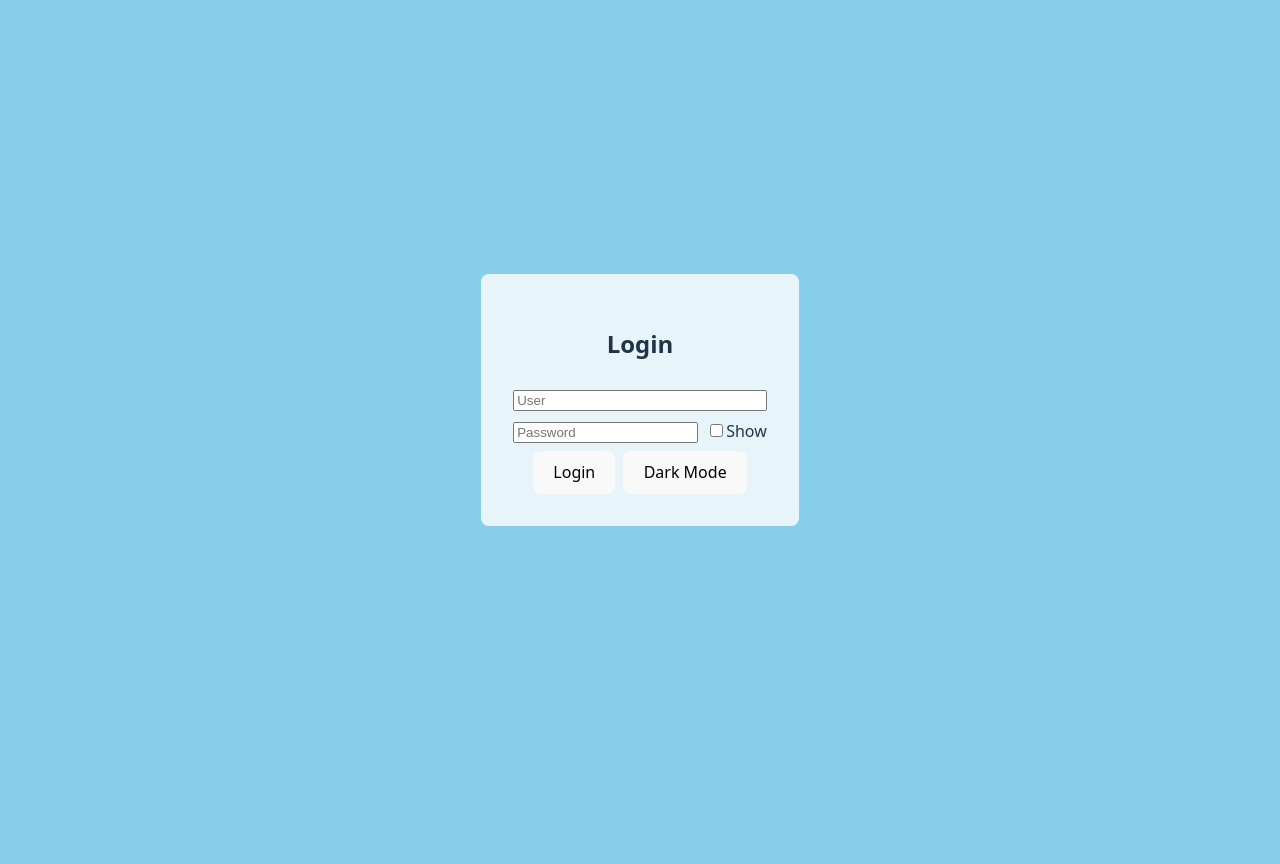
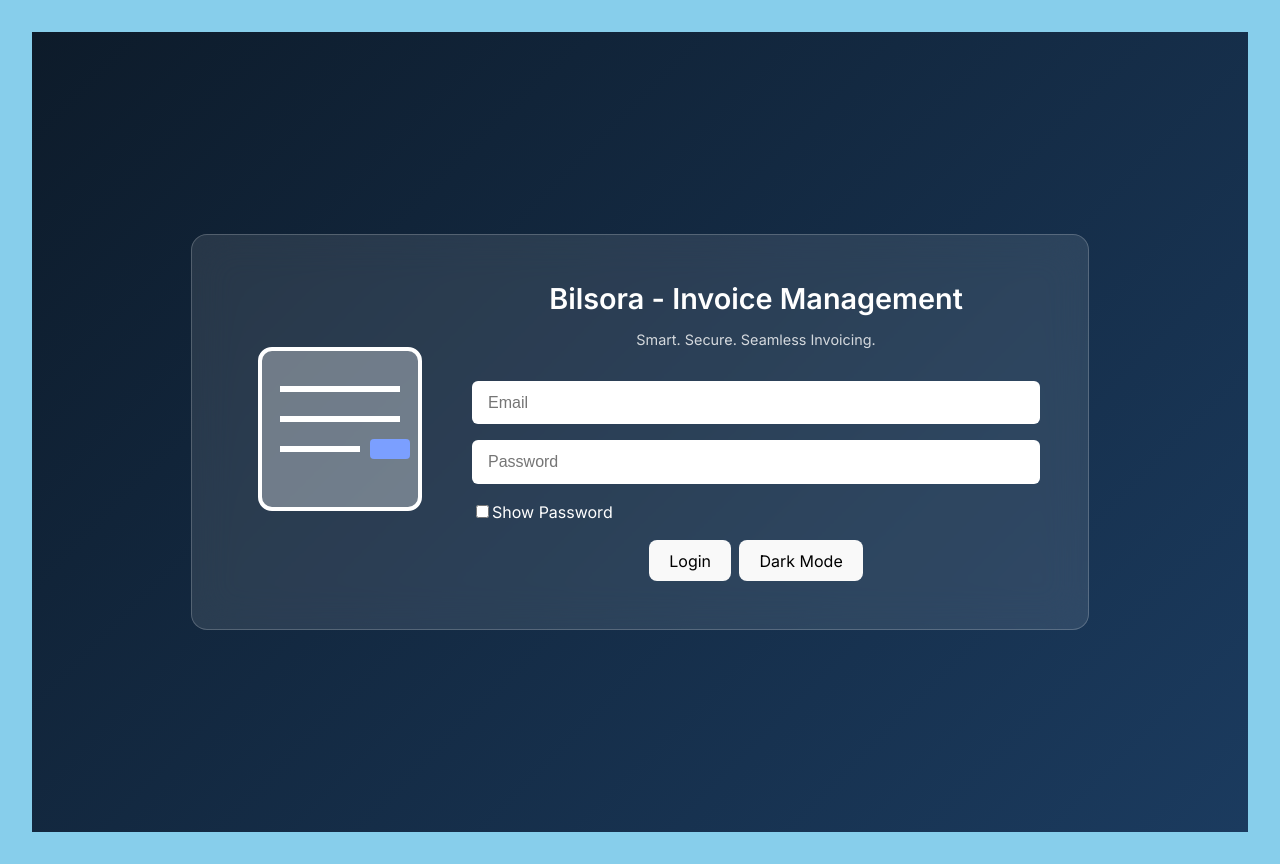
Before and after one commit to sorushikesh/invoice-management-ui, a React (Vite) app: page /invoice/management/login in a window 1280 px wide. Before the commit the page ends 800 px from the top, so only its background shows below. Built offline with nearby package versions, Linux system fonts and the light colour scheme.

Commit message:
Enhance login page with branding and modern design

```diff
--- a/index.html
+++ b/index.html
@@ -5,7 +5,14 @@
     <base href="/invoice/management/" />
     <link rel="icon" type="image/svg+xml" href="/vite.svg" />
     <meta name="viewport" content="width=device-width, initial-scale=1.0" />
-    <title>Vite + React + TS</title>
+    <!-- Import Inter font for a sleek look -->
+    <link rel="preconnect" href="https://fonts.googleapis.com" />
+    <link rel="preconnect" href="https://fonts.gstatic.com" crossorigin />
+    <link
+      href="https://fonts.googleapis.com/css2?family=Inter:wght@400;600&display=swap"
+      rel="stylesheet"
+    />
+    <title>Bilsora - Invoice Management</title>
   </head>
   <body>
     <div id="root"></div>
--- a/src/index.css
+++ b/src/index.css
@@ -1,5 +1,5 @@
 :root {
-  font-family: system-ui, Avenir, Helvetica, Arial, sans-serif;
+  font-family: 'Inter', system-ui, Avenir, Helvetica, Arial, sans-serif;
   line-height: 1.5;
   font-weight: 400;
 
@@ -29,12 +29,11 @@ a:hover {
 
 body {
   margin: 0;
-  display: flex;
-  place-items: center;
   min-width: 320px;
   min-height: 100vh;
   background-color: var(--bg-color);
   color: var(--text-color);
+  font-family: 'Inter', system-ui, Avenir, Helvetica, Arial, sans-serif;
 }
 
 h1 {
@@ -68,21 +67,96 @@ body.dark {
   --button-bg: #333;
 }
 
-/* Login layout */
-.login-container {
+/* Futuristic login page styling */
+.login-page {
+  display: flex;
+  justify-content: center;
+  align-items: center;
+  min-height: 100vh;
+  background: linear-gradient(135deg, #0d1b2a, #1b3b5f);
+}
+
+.login-card {
   display: flex;
   flex-direction: column;
-  gap: 0.5rem;
-  max-width: 300px;
-  margin: auto;
+  background: rgba(255, 255, 255, 0.1);
+  border-radius: 16px;
   padding: 2rem;
-  background-color: rgba(255, 255, 255, 0.8);
-  border-radius: 8px;
+  width: 100%;
+  max-width: 800px;
+  backdrop-filter: blur(20px);
+  border: 1px solid rgba(255, 255, 255, 0.2);
+  color: #fff;
 }
 
-body.dark .login-container {
-  background-color: rgba(0, 0, 0, 0.3);
+@media (min-width: 768px) {
+  .login-card {
+    flex-direction: row;
+    align-items: center;
+    padding: 3rem;
+  }
 }
+
+.login-content {
+  flex: 1;
+  display: flex;
+  flex-direction: column;
+  gap: 1rem;
+}
+
+.login-brand {
+  text-align: center;
+}
+
+.login-brand h1 {
+  margin: 0;
+  font-size: 1.8rem;
+}
+
+.login-brand .tagline {
+  font-size: 0.9rem;
+  opacity: 0.8;
+}
+
+.login-illustration {
+  display: none;
+}
+
+@media (min-width: 768px) {
+  .login-illustration {
+    display: block;
+    margin-right: 2rem;
+  }
+}
+
+.login-card input {
+  padding: 0.8rem 1rem;
+  border-radius: 6px;
+  border: none;
+  font-size: 1rem;
+}
+
+.login-card input:focus {
+  outline: none;
+  box-shadow: 0 0 0 2px rgba(100, 108, 255, 0.7);
+  transition: box-shadow 0.3s ease;
+}
+
+.login-card button {
+  transition: background-color 0.3s ease, transform 0.3s ease;
+}
+
+.login-card button:hover {
+  background-color: #535bf2;
+  transform: translateY(-2px);
+}
+
+.error-message {
+  color: #ffb4b4;
+  font-size: 0.9rem;
+}
+
+/* Legacy login container removed in favour of .login-card */
 
 @media (prefers-color-scheme: light) {
   :root {
--- a/src/pages/Login.tsx
+++ b/src/pages/Login.tsx
@@ -1,4 +1,5 @@
-import { useState, useEffect, type ChangeEvent } from 'react'
+import { useState, useEffect, type ChangeEvent, FormEvent } from 'react'
+import invoiceSvg from '../assets/invoice.svg'
 
 type Props = {
   onLogin: (user: string) => void
@@ -9,30 +10,43 @@ export default function Login({ onLogin }: Props) {
   const [password, setPassword] = useState('')
   const [showPassword, setShowPassword] = useState(false)
   const [dark, setDark] = useState(false)
+  const [error, setError] = useState('')
 
   useEffect(() => {
     document.body.classList.toggle('dark', dark)
   }, [dark])
 
-  const submit = () => {
-    if (username) {
+  const submit = (e?: FormEvent) => {
+    e?.preventDefault()
+    if (username && password) {
       onLogin(username)
       setUsername('')
       setPassword('')
+      setError('')
+    } else {
+      setError('Please enter your email and password.')
     }
   }
 
   return (
-    <div className="login-container">
-      <h2>Login</h2>
+    <div className="login-page">
+      <div className="login-card">
+        <div className="login-illustration">
+          <img src={invoiceSvg} alt="Invoice illustration" width={200} />
+        </div>
+        <form className="login-content" onSubmit={submit}>
+          <div className="login-brand">
+            <h1>Bilsora - Invoice Management</h1>
+            <p className="tagline">Smart. Secure. Seamless Invoicing.</p>
+          </div>
+          {error && <p className="error-message">{error}</p>}
           <input
-        placeholder="User"
+            placeholder="Email"
             value={username}
             onChange={(e: ChangeEvent<HTMLInputElement>) =>
               setUsername(e.target.value)
             }
           />
-      <div>
           <input
             placeholder="Password"
             type={showPassword ? 'text' : 'password'}
@@ -41,23 +55,24 @@ export default function Login({ onLogin }: Props) {
               setPassword(e.target.value)
             }
           />
-        <label style={{ marginLeft: '0.5rem' }}>
+          <label style={{ alignSelf: 'flex-start' }}>
             <input
               type="checkbox"
               checked={showPassword}
               onChange={() => setShowPassword(!showPassword)}
             />
-          Show
+            Show Password
           </label>
-      </div>
           <div>
-        <button onClick={submit} style={{ marginRight: '0.5rem' }}>
+            <button type="submit" style={{ marginRight: '0.5rem' }}>
               Login
             </button>
             <button type="button" onClick={() => setDark(!dark)}>
               {dark ? 'Light' : 'Dark'} Mode
             </button>
           </div>
+        </form>
+      </div>
     </div>
   )
 }
```
Also changed, not shown: src/assets/invoice.svg (added). Lines whose indentation alone changed are shown as unchanged.
